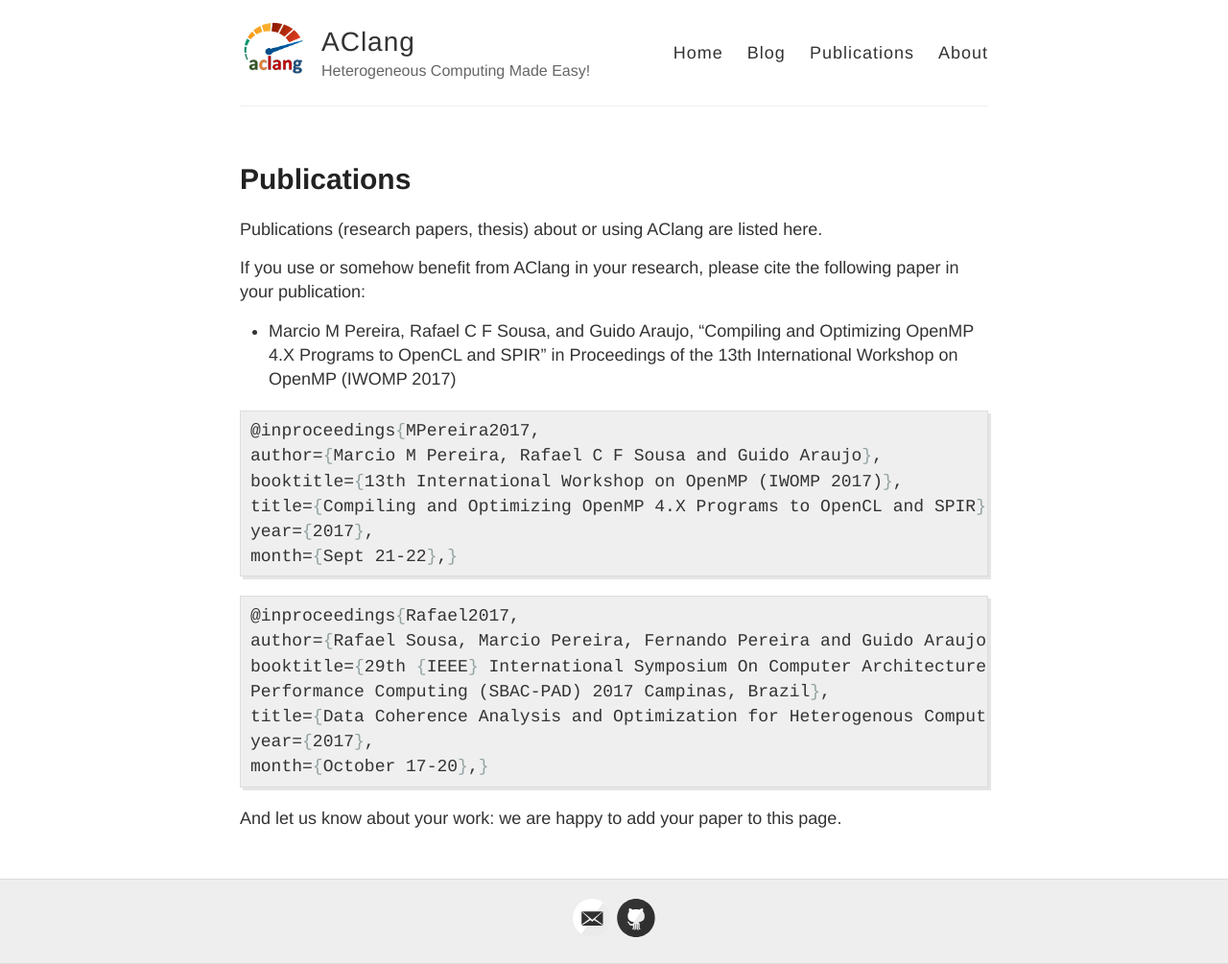
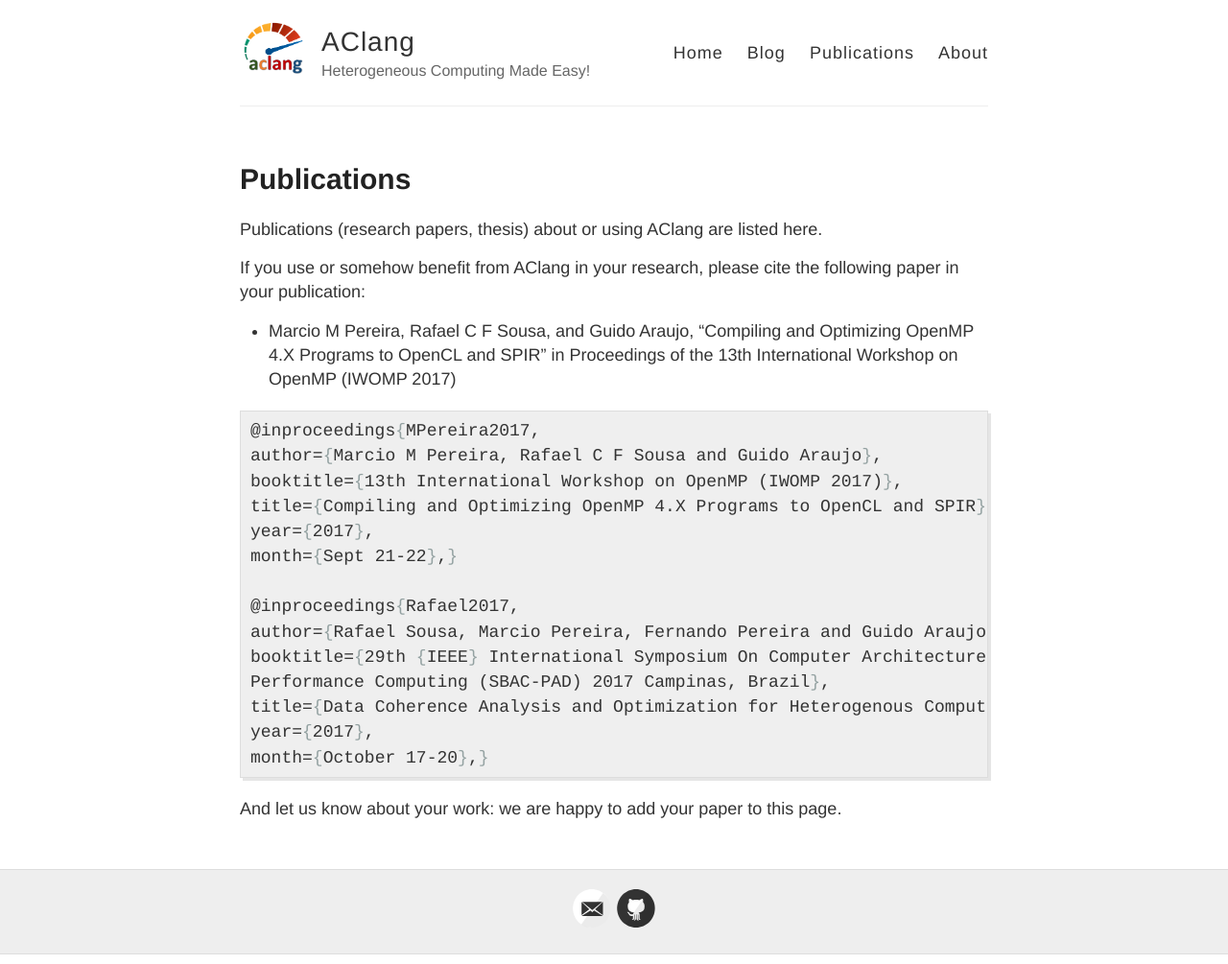
Before and after one commit to omp2ocl/aclang, a Jekyll site: the page built from publications.md, in a window 1280 px wide. Shown: the whole page at 96% size. Built offline with Jekyll 4.4.1, drawn with Linux system fonts in a browser that asks for light colours.

Commit message:
Update publications.md

```diff
--- a/publications.md
+++ b/publications.md
@@ -19,9 +19,7 @@ booktitle={13th International Workshop on OpenMP (IWOMP 2017)},
 title={Compiling and Optimizing OpenMP 4.X Programs to OpenCL and SPIR},
 year={2017},
 month={Sept 21-22},}
-{% endhighlight %}
 
-{% highlight TeX %}
 @inproceedings{Rafael2017,
 author={Rafael Sousa, Marcio Pereira, Fernando Pereira and Guido Araujo},
 booktitle={29th {IEEE} International Symposium On Computer Architecture And High
```
